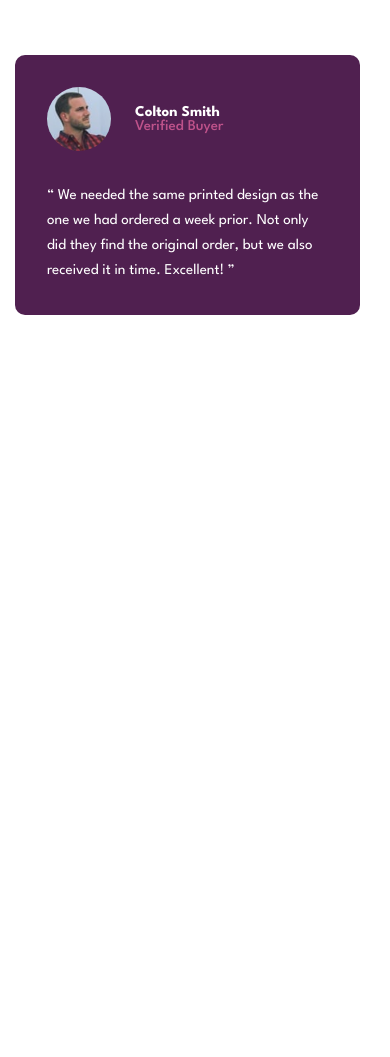
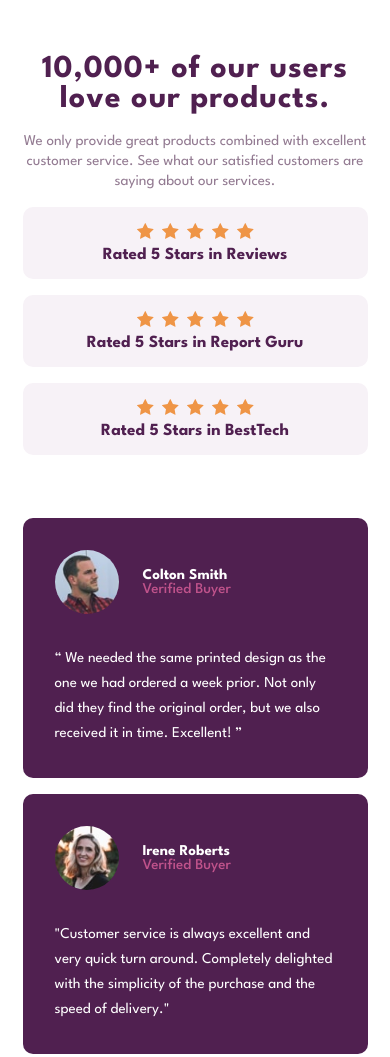
Before and after one commit to Frontend-Mentor-Projects-Daniel/social-proofs-section, a plain HTML site: page index.html in a window 390 px wide. Shown: the top 1057 px of the page. Before the commit the page ends 844 px from the top, so only its background shows below. Drawn offline with Linux system fonts and the light colour scheme.

Commit message:
create layout for mobile view

```diff
--- a/develop/css/styles.css
+++ b/develop/css/styles.css
@@ -107,16 +107,24 @@ body {
 ** SECTION SOCIAL PROOFS
 -------------------------*/
 .section-social-proofs {
+  display: grid;
+  grid-template-columns: minmax(0, 1fr);
+  grid-template-rows: repeat(4, auto) 19.1875rem;
+  grid-row-gap: 1rem;
+  justify-items: center;
 }
 
 /**-------------------
 **   TEXT CONTENT
 --------------------*/
 .section-social-proofs > .content {
+  /* justify-self: center; */
   display: flex;
   flex-direction: column;
+
   gap: 1rem;
-  max-width: 274px;
+  min-width: auto;
+  max-width: 350px;
 }
 
 .content__title {
@@ -146,7 +154,8 @@ body {
   background-color: hsl(var(--clr-light-grayish-magenta));
   border-radius: 10px;
   padding: 1rem;
-  width: 100%;
+  min-width: 21.5625rem;
+  /* max-width: 450px; */
 }
 
 .rating__stars {
@@ -163,6 +172,11 @@ body {
 /**-------------------
 **   TESTIMONIALS
 --------------------*/
+/* this is here to add some space for mobile view */
+.mb-layout--1 {
+  align-self: end;
+}
+
 .testimonial {
   display: flex;
   flex-direction: column;
@@ -172,6 +186,7 @@ body {
   border-radius: 10px;
   padding: 2rem;
 
+  min-width: 16.125rem;
   max-width: 21.5625rem;
 }
 
--- a/index.html
+++ b/index.html
@@ -40,8 +40,7 @@
     <main class="main">
       <section class="section-social-proofs">
         <!-- TEXT CONTENT -->
-        <!--
-          <div class="content">
+        <div class="content">
           <h1 class="content__title">
             10,000+ of our users love our products.
           </h1>
@@ -50,10 +49,9 @@
             service. See what our satisfied customers are saying about our
             services.
           </p>
-        </div> -->
+        </div>
 
         <!-- RATINGS -->
-        <!--
         <div class="rating">
           <div class="rating__stars">
             <img src="./develop/assets/images/icon-star.svg" alt="" />
@@ -65,7 +63,7 @@
           <h2 class="rating__text">Rated 5 Stars in Reviews</h2>
         </div>
 
-          <div class="rating">
+        <div class="rating">
           <div class="rating__stars">
             <img src="./develop/assets/images/icon-star.svg" alt="" />
             <img src="./develop/assets/images/icon-star.svg" alt="" />
@@ -86,11 +84,9 @@
           </div>
           <h2 class="rating__text">Rated 5 Stars in BestTech</h2>
         </div>
-      -->
 
         <!-- TESTIMONIALS -->
-
-        <div class="testimonial">
+        <div class="testimonial mb-layout--1">
           <div class="testimonial__user">
             <div class="testimonial__user-image">
               <img
@@ -112,7 +108,7 @@
             </q>
           </blockquote>
         </div>
-<!--
+
         <div class="testimonial">
           <div class="testimonial__user">
             <div class="testimonial__user-image">
@@ -153,7 +149,6 @@
             very high standard. Will definitely use them again and recommend
             them to everyone!"
           </blockquote>
-           -->
         </div>
       </section>
     </main>
```
